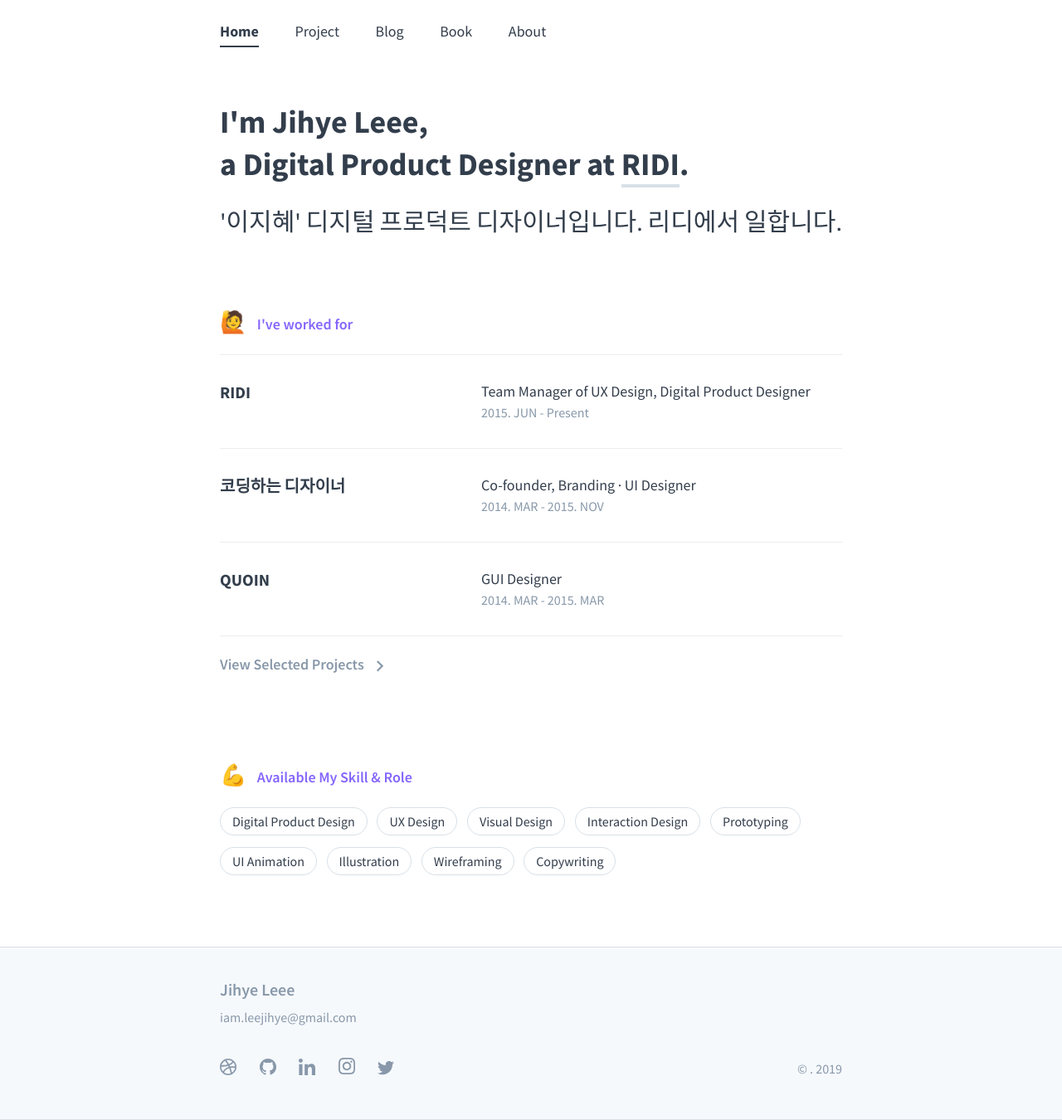
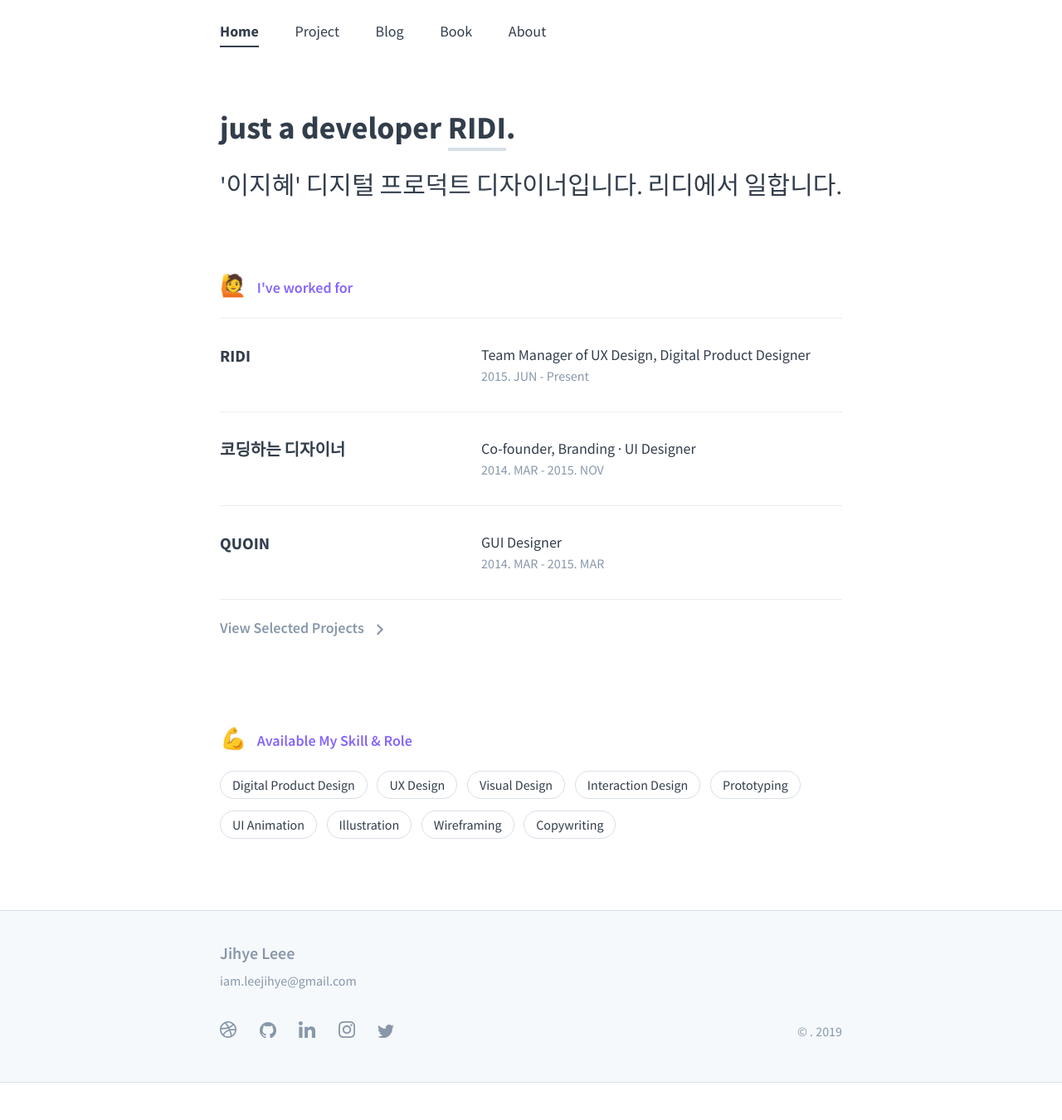
Before and after one commit to mowinckel/mowinckel.github.io, a Jekyll site: the page built from index.md, in a window 1280 px wide. Shown: the whole page at 83% size. Built offline with Jekyll 4.4.1, drawn with Linux system fonts in a browser that asks for light colours; after the commit the page ends 1305 px from its top, so only the background shows below that.

Commit message:
Update index.md

```diff
--- a/index.md
+++ b/index.md
@@ -8,9 +8,8 @@
 <div class="intro-animation">
 <section class="explanation">
     <h1 class="intro">
-    I'm Jihye Leee,
     </h1>
-    <h1 class="intro">a Digital Product Designer at
+    <h1 class="intro">just a developer
         <div class="intro-link">
             <a class="transition" href="http://ridicorp.com/" target="_blank">
                 RIDI
```
